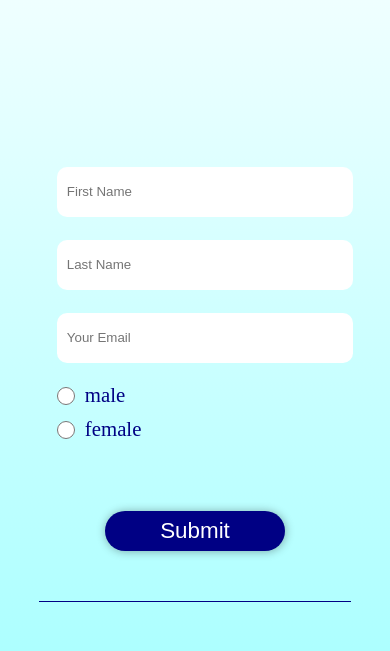
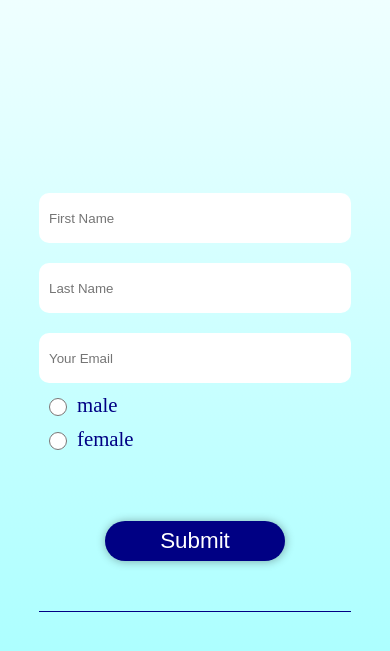
Before and after one commit to bisky0-0/to-do-app, a plain HTML site: page index.html in a window 390 px wide. Shown: the part 155-806 px from the top of the page. Drawn offline with Linux system fonts and the light colour scheme.

Commit message:
Edit dist/styles.css

```diff
--- a/styles.css
+++ b/styles.css
@@ -28,7 +28,7 @@
     flex-flow: column;
     align-items: center;
     justify-content: space-between;
-    padding-bottom: 50px;
+    padding: 50px 0 50px 0;
     color: #000084;
     border-bottom: 1px solid #000084;
 }
@@ -167,7 +167,7 @@ label>span{
 
 
 label{
-    width: 95%;
+    width: 100%;
     text-align: center;
     perspective: 150px;
     perspective-origin: center;
@@ -176,7 +176,7 @@ label{
 
 input[type="text"], input[type="email"]{
     height: 50px;
-    margin-top: 13px;
+    margin: 20px 0 0 0;
 }
 
 
```
